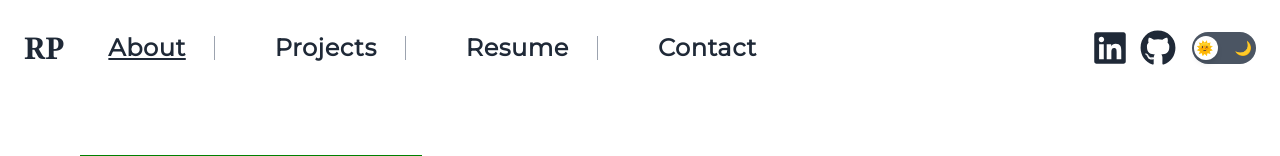
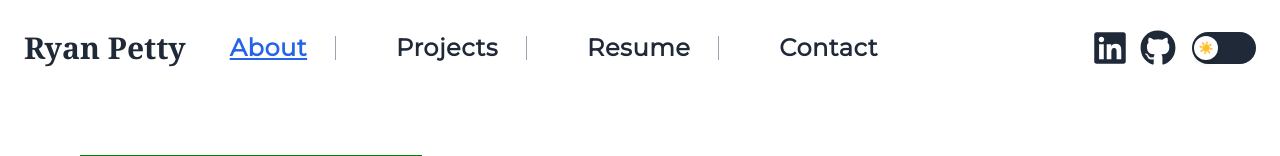
Before and after one commit to Ryebread5555/Portfolio, a React (Vite) app: page / in a window 1280 px wide. Shown: the top 156 px of the page. Built offline with nearby package versions, Linux system fonts and the light colour scheme.

Commit message:
enhanced NavBar styling for dark mode support, adjusting colors and hover effects for improved accessibility

```diff
--- a/src/pages/NavBar.jsx
+++ b/src/pages/NavBar.jsx
@@ -36,20 +36,28 @@ function NavBar({ topOfPage, activePage, setActivePage }) {
       <nav
         className={`fixed top-0 left-0 w-full z-50 transition duration-300 ${
           topOfPage && !isMenuOpen
-            ? 'bg-transparent'
-            : 'bg-gray-300'
+            ? darkMode
+              ? 'bg-transparent'
+              : 'bg-transparent'
+            : darkMode
+              ? 'bg-gray-800'
+              : 'bg-gray-300'
         }`}
       >
         {/* Responsive navbar height - smaller on mobile */}
         <div className="w-full px-4 md:px-6 flex items-center justify-between h-16 md:h-20 lg:h-24">
           {/* Left: Logo - Responsive sizing */}
-          <div className="text-3xl font-bold text-gray-800 font-serif md:block hidden">
+          <div className={`text-3xl font-bold font-serif md:block hidden ${
+            darkMode ? 'text-white' : 'text-gray-800'
+          }`}>
             <button
               onClick={() => window.location.href = '/'}
-              className="hover:text-blue-600 transition-colors cursor-pointer"
+              className={`hover:text-blue-600 transition-colors cursor-pointer hover:cursor-pointer ${
+                darkMode ? 'text-white' : 'text-gray-800'
+              }`}
               aria-label="Go to homepage"
             >
-              RP
+              Ryan Petty
             </button>
           </div>
 
@@ -62,15 +70,15 @@ function NavBar({ topOfPage, activePage, setActivePage }) {
                     <a
                       href={`#${tab.toLowerCase()}`}
                       onClick={() => handleNavClick(tab)}
-                      className={`px-2 md:px-3 py-2 transition-all duration-200 whitespace-nowrap text-gray-800 hover:text-blue-600 ${
+                      className={`px-2 md:px-3 py-2 transition-all duration-200 whitespace-nowrap hover:text-blue-600 ${
                         activePage === tab.toLowerCase()
                           ? 'text-blue-600 underline'
-                          : ''
+                          : darkMode ? 'text-white' : 'text-gray-800'
                       }`}
                     >
                       {tab}
                     </a>
-                    {/* Add separator line between items (except after the last one) */}
+                    {/* Add separator line between items */}
                     {index < tabs.length - 1 && (
                       <div className="w-px h-6 bg-gray-400 mx-4"></div>
                     )}
@@ -81,10 +89,14 @@ function NavBar({ topOfPage, activePage, setActivePage }) {
           ) : (
             <div className="flex-1 flex justify-center">
               {/* Mobile: RP logo in center - positioned absolutely */}
-              <div className="text-3xl font-bold text-gray-800 font-serif md:hidden absolute left-1/2 top-1/2 transform -translate-x-1/2 -translate-y-1/2">
+              <div className={`text-3xl font-bold font-serif md:hidden absolute left-1/2 top-1/2 transform -translate-x-1/2 -translate-y-1/2 ${
+                darkMode ? 'text-white' : 'text-gray-800'
+              }`}>
                 <button
                   onClick={() => window.location.href = '/'}
-                  className="hover:text-blue-600 transition-colors cursor-pointer"
+                  className={`hover:text-blue-600 transition-colors cursor-pointer ${
+                    darkMode ? 'text-white' : 'text-gray-800'
+                  }`}
                   aria-label="Go to homepage"
                 >
                   RP
@@ -99,7 +111,11 @@ function NavBar({ topOfPage, activePage, setActivePage }) {
             {!isDesktop && (
               <button
                 onClick={() => setIsMenuOpen(!isMenuOpen)}
-                className="text-2xl md:text-3xl lg:text-4xl p-2 md:p-3 text-gray-800 hover:text-blue-600 transition-colors z-50 md:hidden absolute left-4"
+                className={`text-2xl md:text-3xl lg:text-4xl p-2 md:p-3 transition-colors z-50 md:hidden absolute left-4 ${
+                  darkMode
+                    ? 'text-white hover:text-blue-400'
+                    : 'text-gray-800 hover:text-blue-600'
+                }`}
                 aria-label={isMenuOpen ? "Close menu" : "Open menu"}
               >
                 {isMenuOpen ? <FaTimes /> : <FaBars />}
@@ -130,23 +146,25 @@ function NavBar({ topOfPage, activePage, setActivePage }) {
 
             <button
               onClick={toggleTheme}
-              className="w-16 h-8 bg-gray-600 rounded-full relative transition-colors duration-300 focus:outline-none focus:ring-2 focus:ring-blue-500"
+              className={`w-16 h-8 rounded-full relative transition-all duration-300 focus:outline-none focus:ring-2 focus:ring-blue-500 ${
+                darkMode ? 'bg-white' : 'bg-gray-800'
+              }`}
               aria-label="Toggle theme"
             >
-              {/* Sliding circle - Responsive sizing */}
+              {/* Sliding circle with icon inside */}
               <div
-                className={`absolute top-1 w-6 h-6 bg-white rounded-full shadow-md transition-transform duration-300 ${
+                className={`absolute top-1 w-6 h-6 rounded-full shadow-md transition-transform duration-300 flex items-center justify-center ${
                   darkMode
-                    ? 'translate-x-8'
-                    : 'translate-x-0.5'
+                    ? 'translate-x-8 bg-gray-800'
+                    : 'translate-x-0.5 bg-white'
                 }`}
-              />
-              {/* Icons - Responsive sizing */}
-              <div className="absolute inset-0 flex items-center justify-between px-1">
-                <span className="text-sm">🌞</span>
-                <span className="text-sm">🌙</span>
+              >
+                <span className="text-xs">
+                  {darkMode ? '✨🌙' : '☀️'}
+                </span>
               </div>
             </button>
+
           </div>
         </div>
       </nav>
@@ -154,10 +172,14 @@ function NavBar({ topOfPage, activePage, setActivePage }) {
       {/* Mobile Fullscreen Menu - Rendered outside nav for full viewport coverage */}
       {!isDesktop && (
         <div
-          className={`md:hidden fixed inset-0 bg-gray-200/95 backdrop-blur-sm flex flex-col items-start justify-start space-y-8 text-2xl font-medium text-gray-800 z-40 transition-transform duration-300 pt-32 pl-8 ${
+          className={`md:hidden fixed inset-0 flex flex-col items-start justify-start space-y-8 text-2xl font-medium z-40 transition-transform duration-300 pt-32 pl-8 ${
             isMenuOpen
               ? 'transform translate-x-0'
               : 'transform -translate-x-full'
+          } ${
+            darkMode
+              ? 'bg-gray-900/95 backdrop-blur-sm text-white'
+              : 'bg-gray-200/95 backdrop-blur-sm text-gray-800'
           }`}
         >
           {/* Navigation Links */}
```
